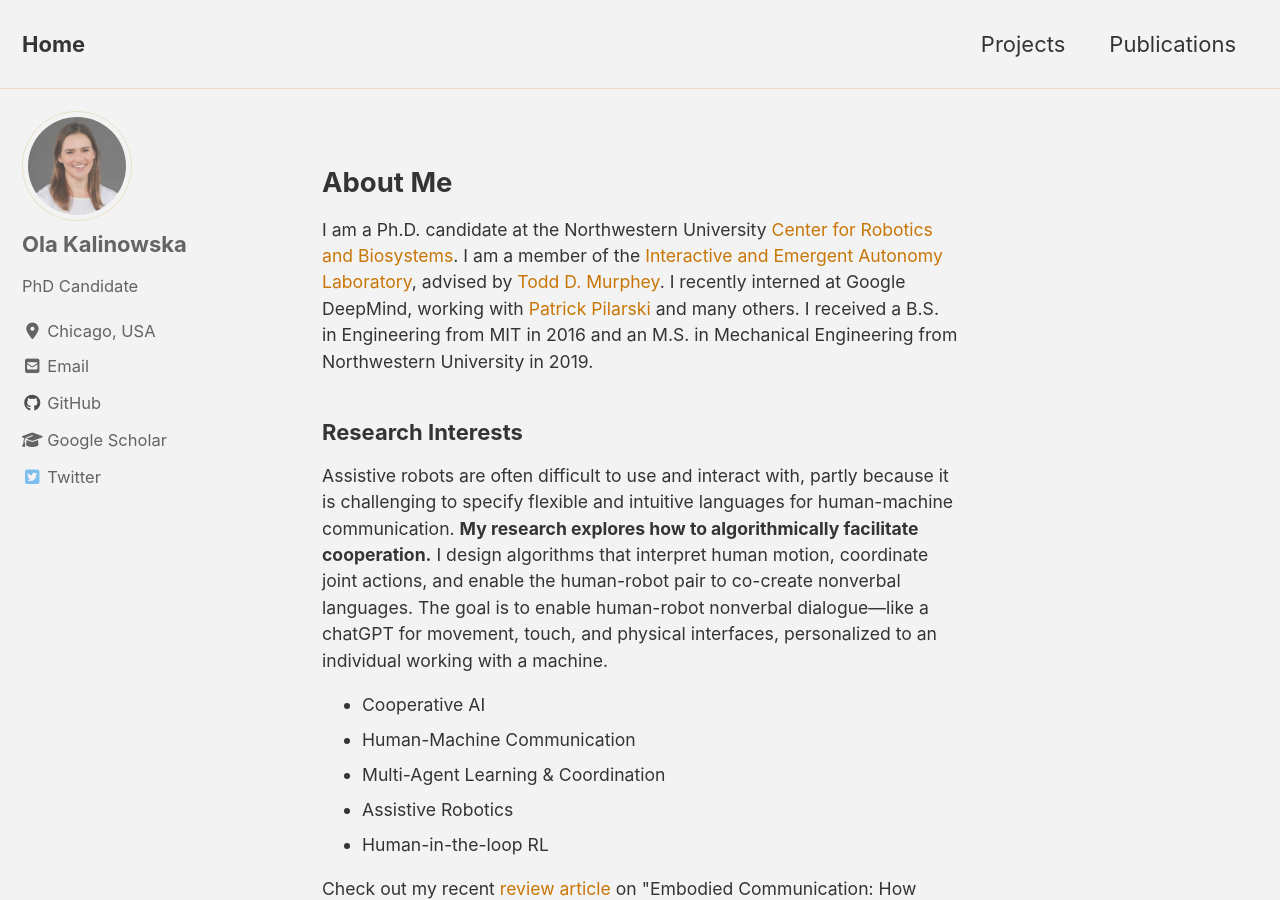
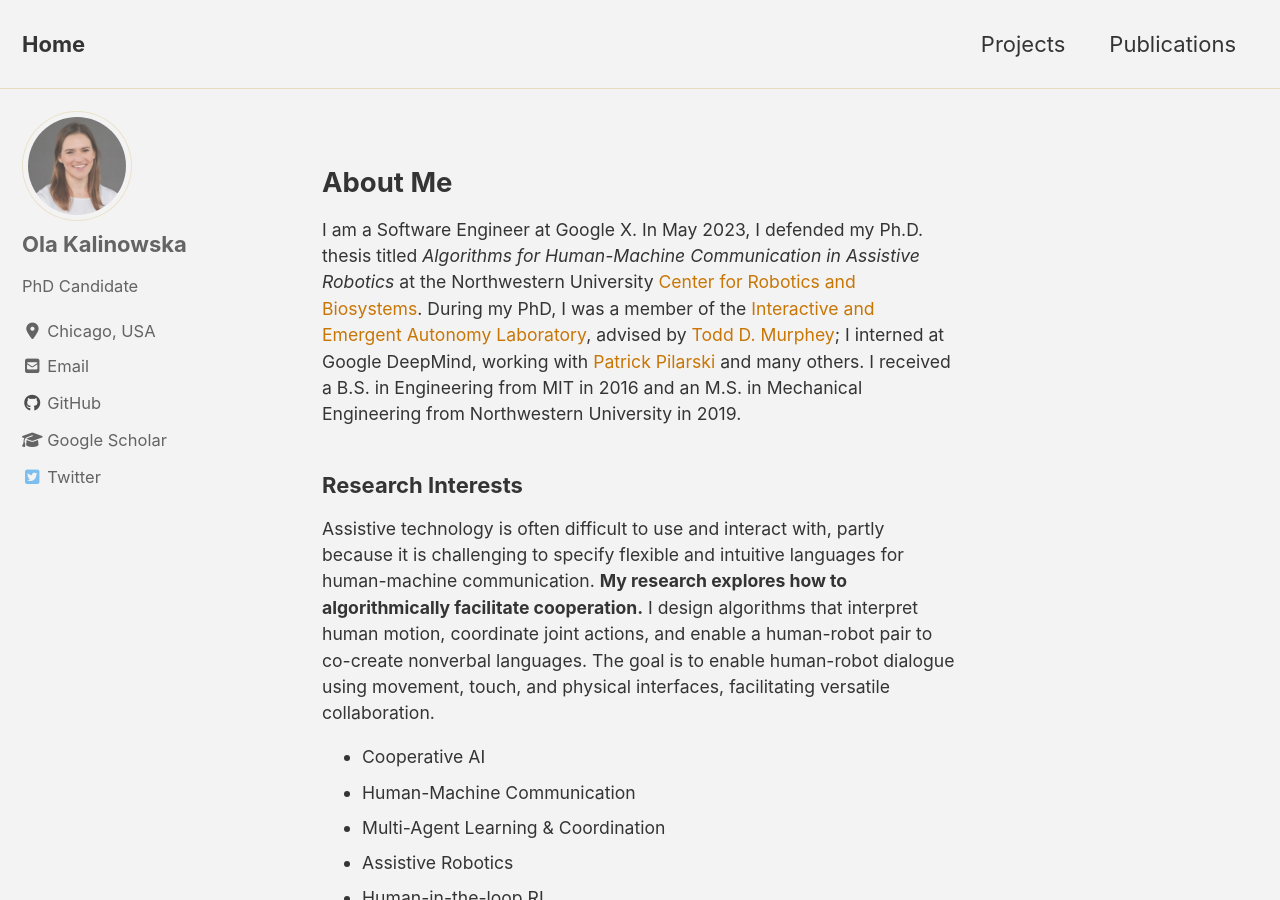
Before and after one commit to olakali/olakali.github.io, a Jekyll site: the page built from index.html, in a window 1280 px wide and 900 px high. Built offline with Jekyll 4.4.1, drawn with Linux system fonts in a browser that asks for light colours; cached includes are drawn as plain includes; nearby versions of some CDN libraries; the list of posts is cut into pages by our own code.

Commit message:
Update index.html

```diff
--- a/index.html
+++ b/index.html
@@ -8,12 +8,14 @@ author_profile: true
 
 <h2>About Me</h2>
 
-  <p style="font-size: 80%">I am a Ph.D. candidate at the Northwestern University <a href="https://robotics.northwestern.edu/" style="color:#C87606">Center for Robotics and Biosystems</a>. I am a member of the <a href="https://murpheylab.github.io/" style="color:#C87606">Interactive and Emergent Autonomy Laboratory</a>, advised by <a href="https://www.mccormick.northwestern.edu/research-faculty/directory/profiles/murphey-todd.html" style="color:#C87606">Todd D. Murphey</a>. I recently interned at Google DeepMind, working with <a href="https://sites.ualberta.ca/~pilarski/" style="color:#C87606">Patrick Pilarski</a> and many others. I received a B.S. in Engineering from MIT in 2016 and an M.S. in Mechanical Engineering from Northwestern University in 2019. </p>
+  <p style="font-size: 80%">I am a Software Engineer at Google X. In May 2023, I defended my Ph.D. thesis titled <i>Algorithms for Human-Machine Communication in Assistive Robotics</i> at the Northwestern University <a href="https://robotics.northwestern.edu/" style="color:#C87606">Center for Robotics and Biosystems</a>. During my PhD, I was a member of the <a href="https://murpheylab.github.io/" style="color:#C87606">Interactive and Emergent Autonomy Laboratory</a>, advised by <a href="https://www.mccormick.northwestern.edu/research-faculty/directory/profiles/murphey-todd.html" style="color:#C87606">Todd D. Murphey</a>; I interned at Google DeepMind, working with <a href="https://sites.ualberta.ca/~pilarski/" style="color:#C87606">Patrick Pilarski</a> and many others. I received a B.S. in Engineering from MIT in 2016 and an M.S. in Mechanical Engineering from Northwestern University in 2019. </p>
 
   <h3>Research Interests</h3>
   <p style="font-size: 80%">
     <!-- Assistive robots hold promise of being versatile collaborative companions, improving quality of life, particularly for individuals with physical impairments.  -->
-    Assistive robots are often difficult to use and interact with, partly because it is challenging to specify flexible and intuitive languages for human-machine communication. <b>My research explores how to algorithmically facilitate cooperation.</b> I design algorithms that interpret human motion, coordinate joint actions, and enable the human-robot pair to co-create nonverbal languages. The goal is to enable human-robot nonverbal dialogue<span>&#8212;</span>like a chatGPT for movement, touch, and physical interfaces, personalized to an individual working with a machine.
+    Assistive technology is often difficult to use and interact with, partly because it is challenging to specify flexible and intuitive languages for human-machine communication. <b>My research explores how to algorithmically facilitate cooperation.</b> I design algorithms that interpret human motion, coordinate joint actions, and enable a human-robot pair to co-create nonverbal languages. The goal is to enable human-robot dialogue using movement, touch, and physical interfaces, facilitating versatile collaboration.
+
+<!--     <span>&#8212;</span>like a chatGPT for movement, touch, and physical interfaces, personalized to an individual working with a machine. -->
 
     <!-- People, on the other hand, have exceptional capabilities to develop and adapt communication protocols that enable versatile collaboration. -->
 
```
